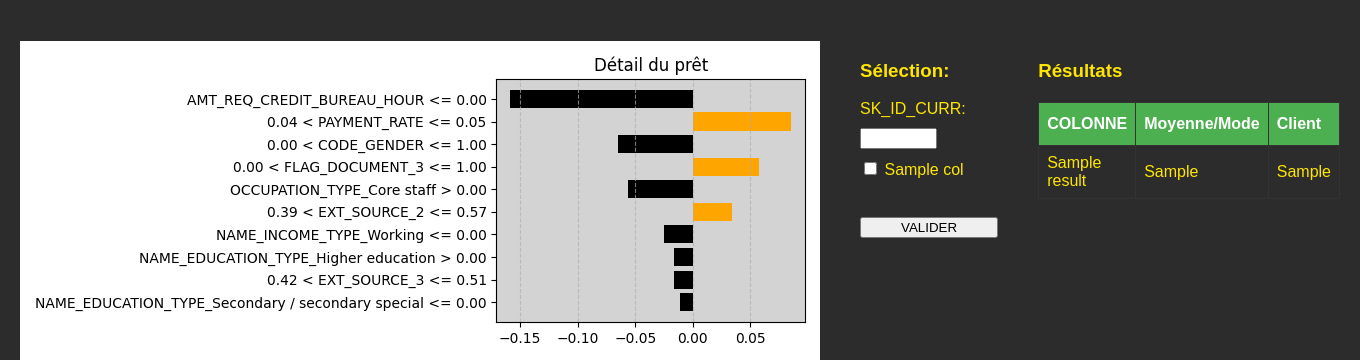
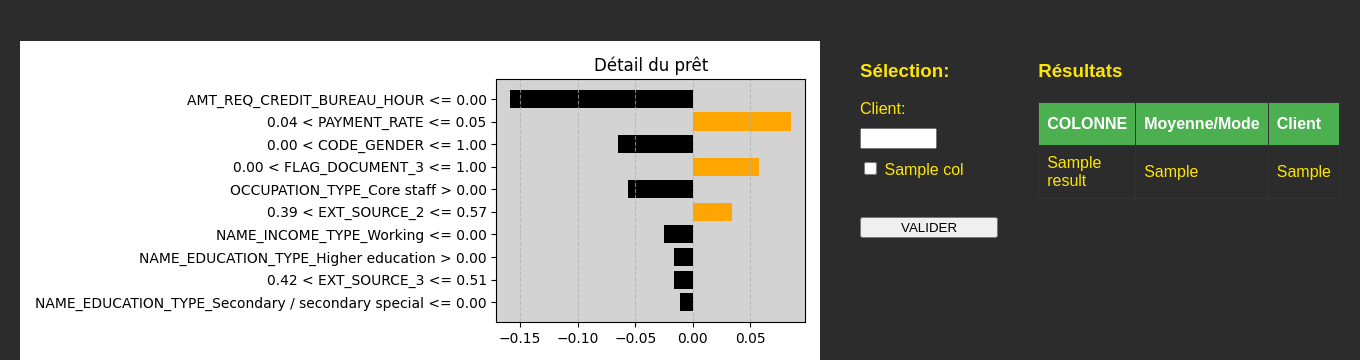
Before and after one commit to Muricael/Projet7_git, a Flask app: template templates/home.html in a window 1360 px wide. Shown: the part 569-929 px from the top of the page. Run offline with Flask 3, Linux system fonts and the light colour scheme; the template is opened without the code that fills it: most values are stand-ins (such as "Sample title", 1, 10 or a date in 2020); parts of the project's set-up code (start-up, migrations or seed data) failed here and were passed over.

Commit message:
Pour azure

```diff
--- a/templates/home.html
+++ b/templates/home.html
@@ -224,7 +224,7 @@
             <h3>Sélection:</h3>
             <form method="post">
                 <!-- Ajout du champ pour SK_ID_CURR -->
-                <label for="SK_ID_CURR">SK_ID_CURR:</label>
+                <label for="SK_ID_CURR">Client:</label>
                 <input type="text" id="SK_ID_CURR" name="SK_ID_CURR" value="{{ SK_ID_CURR }}">
 
                 {% for col in columns %}
```
